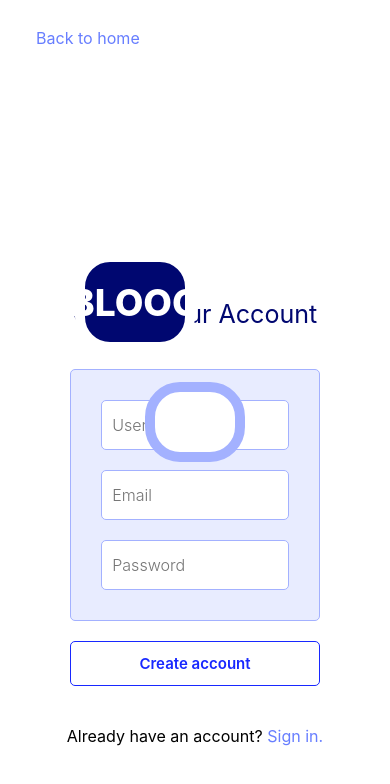
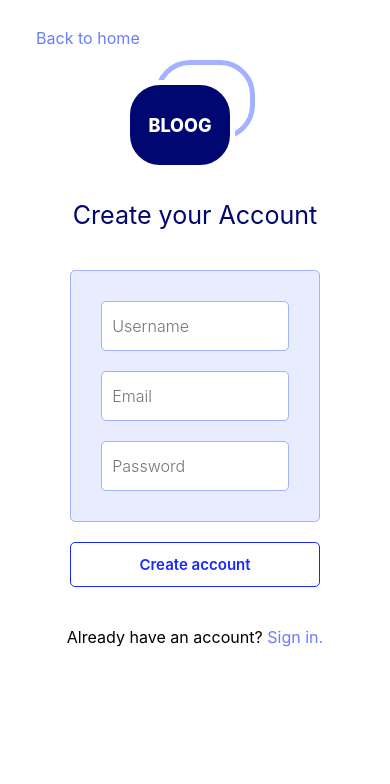
Before and after one commit to lilianzlettuce/bloog, a React (Create React App) app: page /register in a window 390 px wide. Shown: the top 784 px of the page. Built offline with nearby package versions, Linux system fonts and the light colour scheme; no server answers; the database is empty.

Commit message:
more media queries

```diff
--- a/src/AccountPages.css
+++ b/src/AccountPages.css
@@ -106,7 +106,7 @@
 
 #path1 {
     top: 0px;
-    left: 120px;
+    left: 170px;
     transition: .3s ease-out;
     animation: card-anim 1.2s ease-in-out .2s 1 forwards;
 }
@@ -126,7 +126,7 @@
     border: 10px solid white;
     position: relative;
     top: -210px;
-    left: 50px;
+    left: 100px;
     transition: .3s ease-out;
     animation: card-anim2 1.2s ease-in-out 0s 1 forwards;
 }
@@ -145,6 +145,15 @@
     }
 }
 
+@media (max-width: 1000px) {
+    .cards-container {
+        height: 200px;
+    }
+    #path2 {
+        top: -160px;
+    }
+}
+
 @media (max-width: 700px) {
     .acct-container {
         flex-direction: column-reverse;
@@ -153,13 +162,17 @@
     .acct-child1 {
         width: 80vw;
         max-width: none;
+        height: auto;
         position: absolute;
-        top: 100px;
+        top: 40vw;
+        justify-content: flex-start;
     }
     .acct-child2 {
         width: 80vw;
         max-width: none;
+        height: auto;
         position: absolute;
+        top: 0;
     }
     .cards-container {
         width: 20vw;
@@ -176,32 +189,59 @@
     }
 
     #path1 {
-        top: 0px;
-        left: 120px;
-        transition: .3s ease-out;
-        animation: card-anim 1.2s ease-in-out .2s 1 forwards;
-    }
-    #path1:hover {
-        top: -30px;
+        position: relative;
+        top: 70px;
+        left: 10px;
+        border-width: 5px;
+        animation: none;
     }
 
     #path2 {
-        box-sizing: content-box;
-        display: flex;
-        align-items: center;
-        justify-content: center;
-        font-size: 3.7rem;
-        font-weight: 800;
-        color: white;
-        background-color: var(--darker);
-        border: 10px solid white;
+        border-width: 5px;
+        font-size: 2.5rem;
         position: relative;
-        top: -210px;
-        left: 50px;
-        transition: .3s ease-out;
-        animation: card-anim2 1.2s ease-in-out 0s 1 forwards;
-    }
-    #path2:hover {
-        top: -230px;
+        top: -10px;
+        left: -20px;
+        animation: none;
     }
 }
+
+@media (max-width: 530px) {
+    .acct-child1 {
+        width: 80vw;
+        max-width: none;
+        height: auto;
+        position: absolute;
+        top: 200px;
+        justify-content: flex-start;
+    }
+    .acct-child2 {
+        width: 80vw;
+        max-width: none;
+        height: auto;
+        position: absolute;
+        top: 0;
+    }
+
+    .cards-container {
+        width: 60px;
+        min-width: none;
+        height: 50px;
+        min-height: none;
+    }
+
+    #path1 {
+        top: 60px;
+        left: 10px;
+    }
+
+    #path2 {
+        top: 0px;
+        left: -20px;
+        font-size: 1.8rem;
+    }
+}
+
+@media (max-width: 400px) {
+
+}
```
